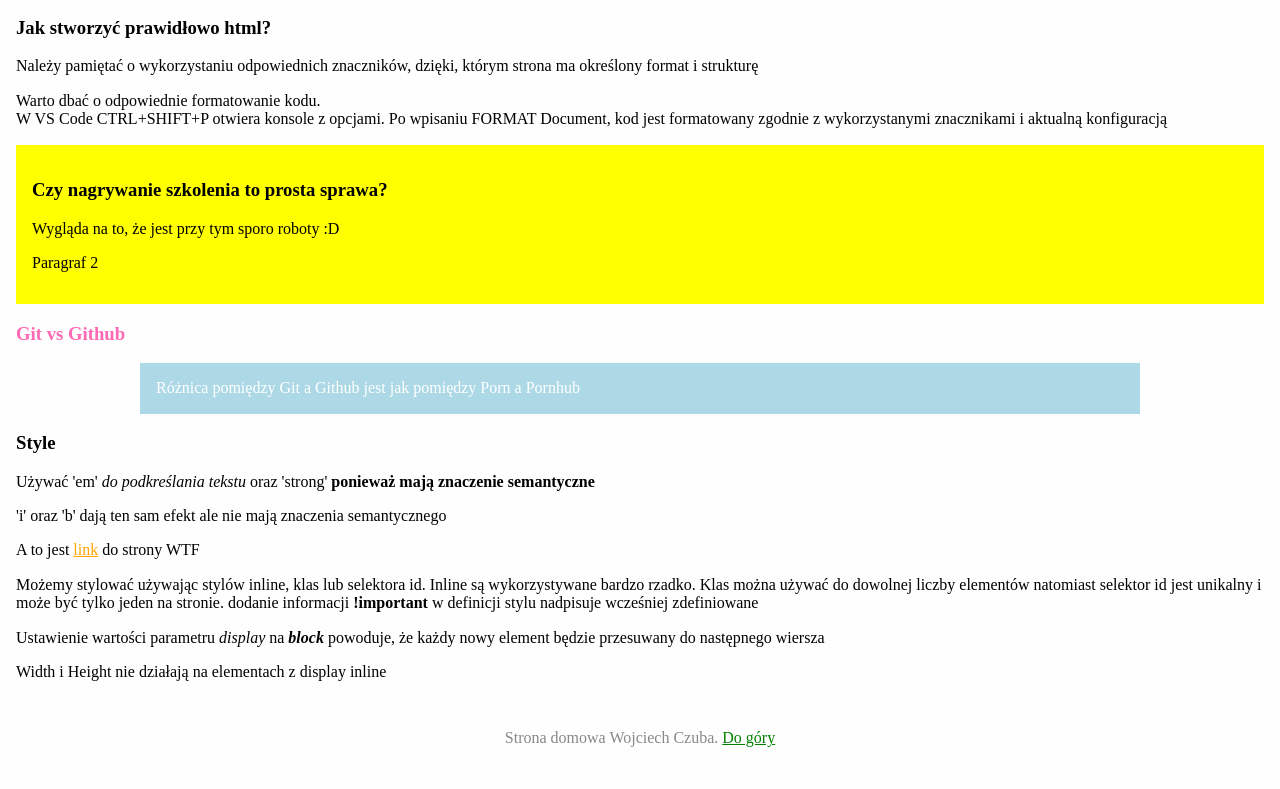
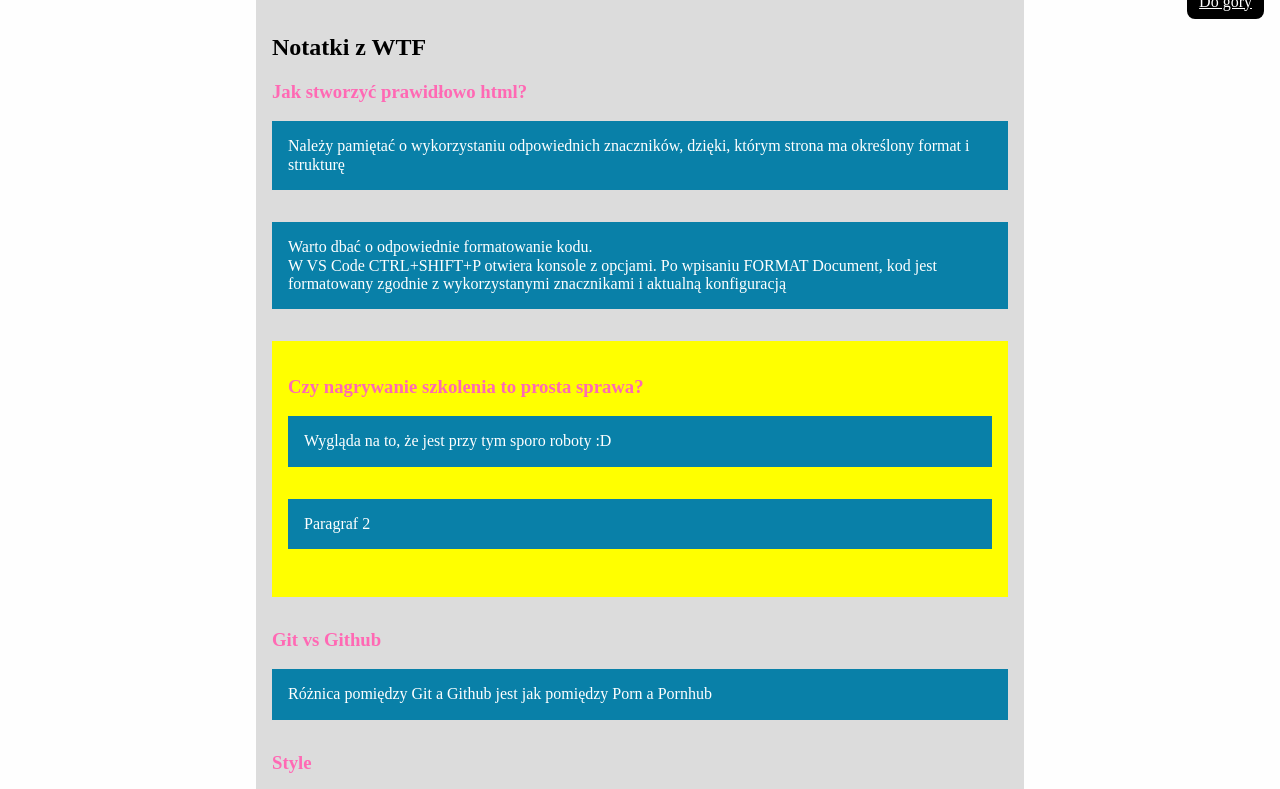
Before and after one commit to wczuba/homepage, a plain HTML site: page index.html in a window 1280 px wide. Shown: the part 765-1554 px from the top of the page. Drawn offline with Linux system fonts and the light colour scheme.

Commit message:
homework cd

```diff
--- a/index.html
+++ b/index.html
@@ -10,7 +10,7 @@
 </head>
 
 <body>
-	<header class="navigation" id="top">
+	<header class="navigation">
 		<nav class="navigation__bar">
 			<a class="navigation__link" href="index.html">Strona główna</a>
 			<a class="navigation__link" href="nauka-html.html">Nauka html</a>
@@ -18,38 +18,38 @@
 		</nav>
 	</header>
 	<main>
-		<header class="page_header">
+		<header class="page_header" id="top">
 			<h1 class="page-header__heading page-header__heading--js">Wojciech Czuba - Strona domowa</h1>
 		</header>
-		<section class="about">
-			<h2 class="section__heading">Kim jestem?</h2>
-			<img src="/WCZ.JPG" alt="Zdjęcie Wojciech Czuba" />
+		<section class="section">
+			<h2 class="section__header">Kim jestem?</h2>
+			<img class="section_image" src="/WCZ.JPG" alt="Zdjęcie Wojciech Czuba" />
 			<p>Trust me, I am engineer</p>
 			<p class="czerwony">
 				Poczytaj więcej o <a href="#style">stylach</a>
 			</p>
 		</section>
-		<section>
-			<h2 class="section__heading">Notatki z WTF</h2>
-			<article>
-				<h3 class="article__heading">Jak stworzyć prawidłowo html?</h3>
-				<p class="article__text">Należy pamiętać o wykorzystaniu odpowiednich znaczników, dzięki, którym strona ma określony format i
+		<section class="section">
+			<h2 class="section__header">Notatki z WTF</h2>
+			<article class="my-article">
+				<h3 class="my_article__header">Jak stworzyć prawidłowo html?</h3>
+				<p>Należy pamiętać o wykorzystaniu odpowiednich znaczników, dzięki, którym strona ma określony format i
 					strukturę</p>
 				<p>Warto dbać o odpowiednie formatowanie kodu.<br> W VS Code CTRL+SHIFT+P otwiera konsole z opcjami. Po
 					wpisaniu FORMAT Document, kod jest formatowany zgodnie z wykorzystanymi znacznikami i aktualną
 					konfiguracją</p>
 			</article>
-			<article id="szkolenie">
-				<h3>Czy nagrywanie szkolenia to prosta sprawa?</h3>
+			<article class="my-article" id="szkolenie">
+				<h3 class="my_article__header">Czy nagrywanie szkolenia to prosta sprawa?</h3>
 				<p>Wygląda na to, że jest przy tym sporo roboty :D</p>
 				<p>Paragraf 2</p>
 			</article>
 			<article class="my-article">
-				<h3>Git vs Github</h3>
+				<h3 class="my_article__header">Git vs Github</h3>
 				<p>Różnica pomiędzy Git a Github jest jak pomiędzy Porn a Pornhub</p>
 			</article>
-			<article id="style">
-				<h3>Style</h3>
+			<article class="my-article" id="style">
+				<h3 class="my_article__header">Style</h3>
 				<p>Używać 'em' <em>do podkreślania tekstu</em> oraz 'strong' <strong>ponieważ mają znaczenie
 						semantyczne</strong></p>
 				<p>'i' oraz 'b' dają ten sam efekt ale nie mają znaczenia semantycznego</p>
@@ -69,8 +69,8 @@
 		</section>
 	</main>
 
-	<footer>
-		<p>Strona domowa Wojciech Czuba. <a href="#top">Do góry</a></p>
+	<footer class="footer">
+		<p class="footer__content">Strona domowa Wojciech Czuba. <a href="#top" class="footer__content--top-link">Do góry</a></p>
 	</footer>
 	<script defer src="main.js"></script>
 </body>
--- a/style.css
+++ b/style.css
@@ -10,11 +10,30 @@ body {
     background-color: #fefefe;
 }
 
-footer {
+main {
+    max-width: 768px;
+    margin: 0 auto;
+}
+
+.footer {
     padding: 16px;
+    max-width: 768px;
+    margin: 0 auto;
+}
+
+.footer__content {
 	color: rgb(135, 136, 139);
-	width: 100%;
-	text-align: center;
+}
+
+.footer__content--top-link {
+    position: fixed;
+    color: white;
+    bottom: 16px;
+    right: 16px;
+    padding: 8px 12px;
+    background-color: black;
+    display: block;
+    border-radius: 8px;
 }
 
 h1 {
@@ -22,11 +41,26 @@ h1 {
 }
 
 section {
-    padding: 0 16px;
+    padding: 16px;
+}
+
+.section {
+    background-color: #dcdcdc;
+    margin-bottom: 0;
+}
+
+.section_header {
+    color:#0a51e9;
+}
+
+.section_image {
+    max-width: 100%
 }
 
 .navigation {
     background: #0a51e9;
+    position: sticky;
+    top: 0;
 }
 
 .navigation__bar {
@@ -63,19 +97,14 @@ section a {
 
 .my-article {
     color:hotpink;
+    margin-bottom: 32px;
 }
 
 .my-article p {
-    background: lightblue;
+    background: rgb(9, 128, 168);
     color: white;
-    width: 100%;
-    max-width: 1000px;
     padding: 16px;
-    margin: 10px auto;
-}
-
-.about {
-    color: #e90ab9;
+    margin-bottom: 32px;
 }
 
 .hobby {
```
Also changed, not shown: co-lubie.html (+7 -7 lines), nauka-html.html (+7 -7 lines).
